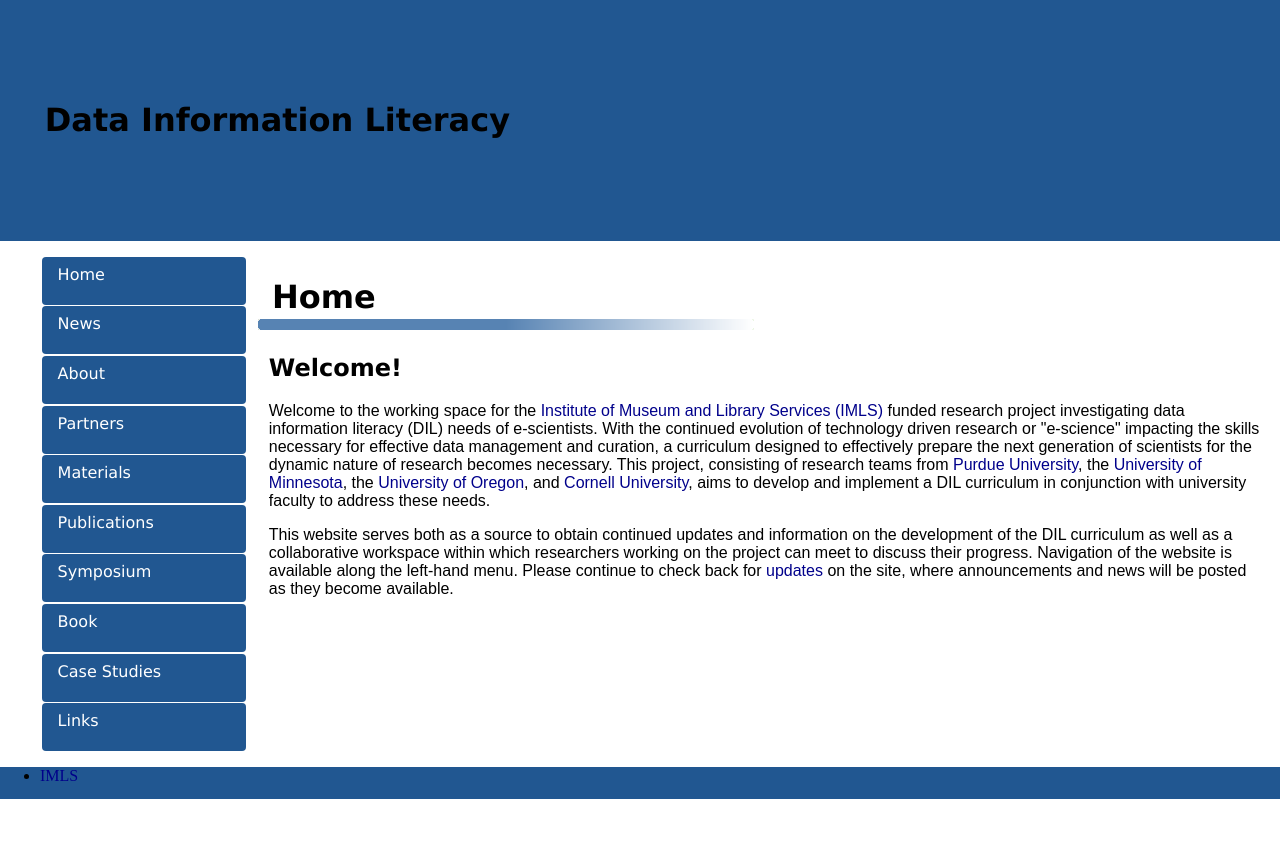
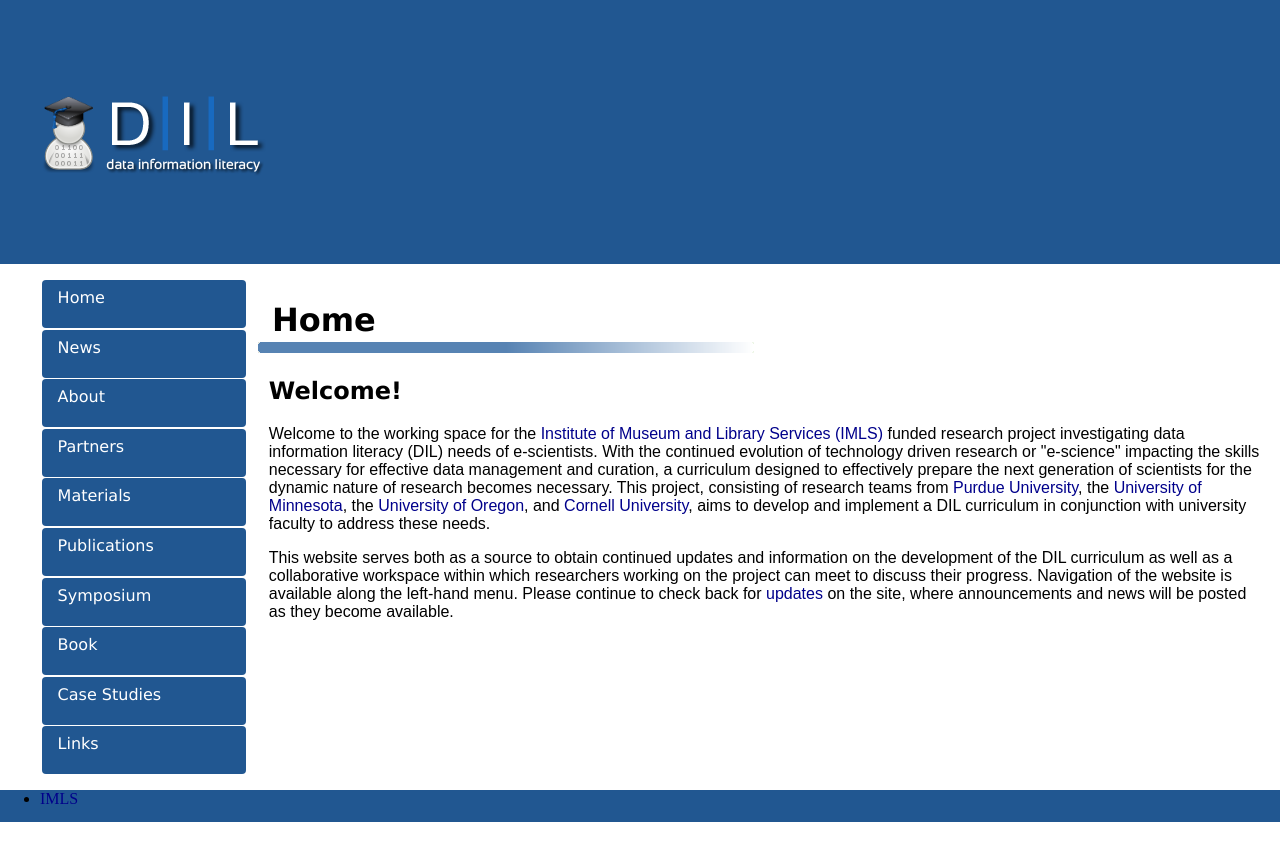
Before and after one commit to datainfolit/datainfolit, a Jekyll site: the page built from index.html, in a window 1280 px wide. Shown: the top 861 px of the page. Built offline with Jekyll 4.4.1, drawn with Linux system fonts in a browser that asks for light colours.

Commit message:
Update default.html

```diff
--- a/_layouts/default.html
+++ b/_layouts/default.html
@@ -6,7 +6,7 @@
 		</head>
 		<body>
 			<header>
-				<h1>Data Information Literacy</h1>
+				<img src="../images/dil12.png" alt="Data Information Literacy">
 			</header>
 			<nav>
 	    		<ul>
```
